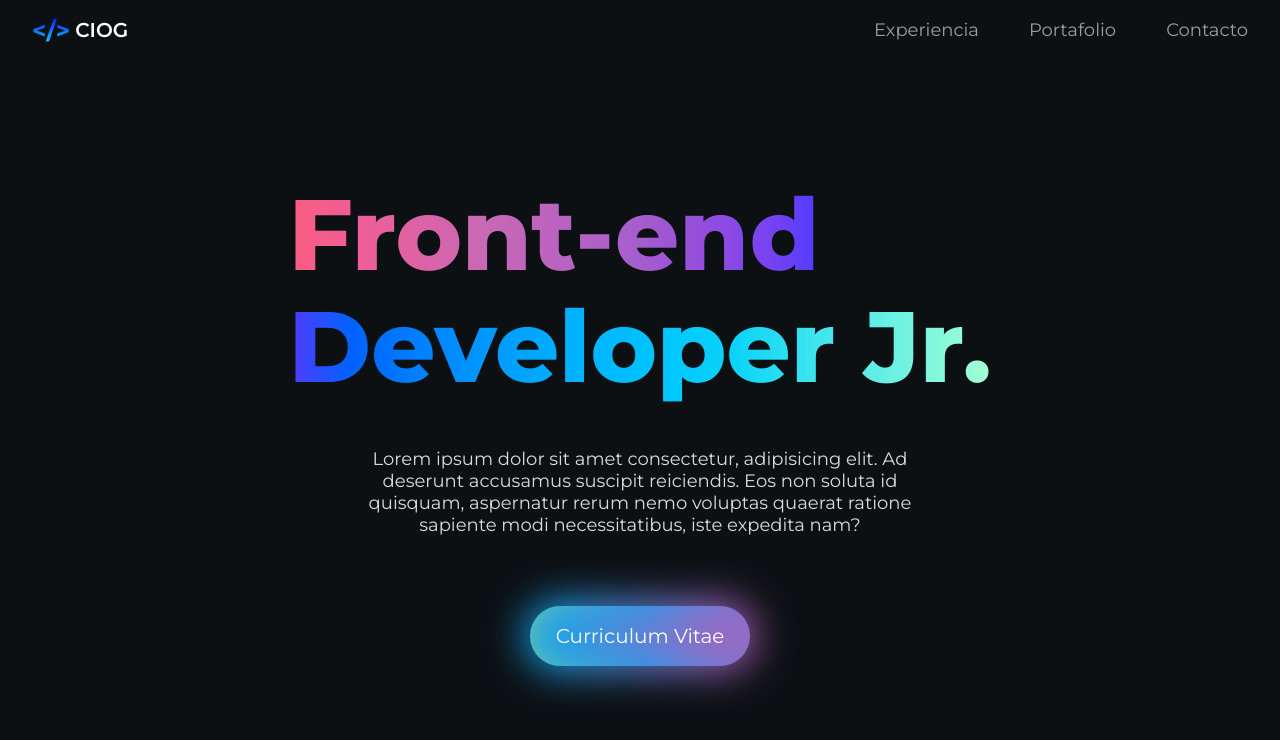
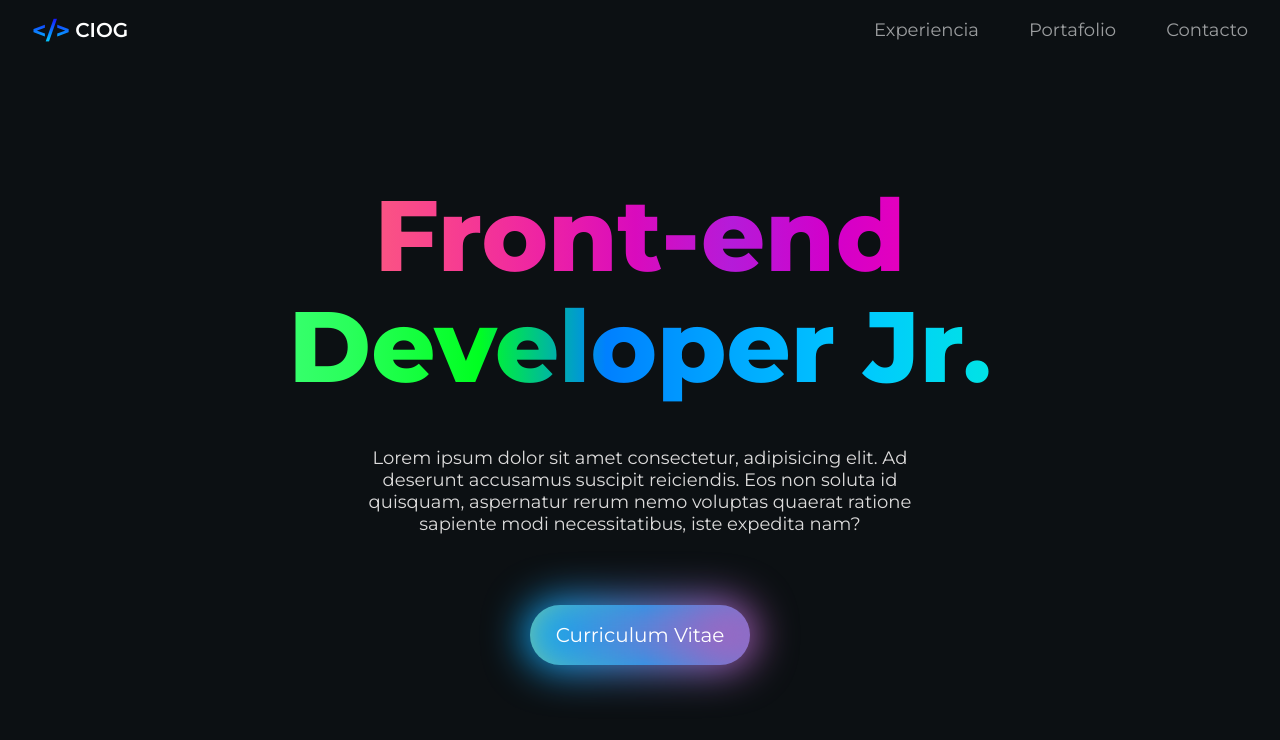
Before and after one commit to CIOG2/Portafolio, a Next.js app: page / in a window 1280 px wide. Shown: the top 740 px of the page. Built offline with nearby package versions, Linux system fonts and the light colour scheme.

Commit message:
Fix: Best correction structure

```diff
--- a/Components/Header/Title/index.tsx
+++ b/Components/Header/Title/index.tsx
@@ -3,10 +3,9 @@ import Styles from './styles.module.scss';
 const Title = () => {
 
     return(
-        <section className={Styles.section}>
-             <div className={Styles.section__container}>
-                <h1 className={Styles.title}>
-                    <span className={Styles.title__text_1}>
+        <div className={Styles["section__container"]}>
+            <h1 className={Styles["title"]}>
+                <span className={Styles["title__text_1"]}>
                     Front-end
                 </span>
                     <br />
@@ -15,7 +14,6 @@ const Title = () => {
                 </span>
             </h1>
         </div>
-        </section>
     )
 }
 
--- a/Components/Header/Title/styles.module.scss
+++ b/Components/Header/Title/styles.module.scss
@@ -1,11 +1,3 @@
-.section{
-    display: flex;
-    justify-content: center;
-    align-items: center;
-    flex-direction: column;
-    width: 100%;
-    height: auto;
-}
 
 .section__container{
     display: flex;
@@ -23,7 +15,9 @@
     font-weight: 800;
     background-clip: text;
     color: transparent;
-    background-image: linear-gradient(to right, #fb5d7f, #f25d8f, #e7609d, #d864aa, #c869b4, #c065bb, #b562c3, #a860cb, #9d54d6, #8e4ae3, #7742f0, #503cff);
+    background-size: 400%;
+    animation: animation 16s linear infinite;
+    background-image: linear-gradient(to right, #fb5d7f, #f8418e, #ee24a3, #d90bbd, #b51bd9, #d200ca, #e900ba, #fb00ab, #ff4d75, #ff8c55, #fbbe59, #fb5d7f, #f8418e, #ee24a3, #d90bbd, #b51bd9, #d200ca, #e900ba, #fb00ab, #ff4d75, #ff8c55, #fbbe59, #e0e786);
 }
 
 .title__text--2{
@@ -31,8 +25,25 @@
     font-weight: 800;
     background-clip: text;
     color: transparent;
-    background-image: linear-gradient(to right, #523aff, #0063ff, #007fff, #0096ff, #00aaff, #00b9ff, #00c7fd, #0cd4f8, #34e1f0, #5aece7, #7ff6dc, #a3ffd3);
+    background-size: 400%;
+    animation: animation 19s linear infinite;
+    background-image: linear-gradient(to right, #523aff, #0080ff, #00a9ff, #00c9ff, #00e3e5, #2deed9, #56f7ca, #7dffb7, #61ff9e, #46ff80, #29ff5b, #00ff21, #0080ff, #00a9ff, #00c9ff, #00e3e5, #2deed9, #56f7ca, #7dffb7, #61ff9e, #46ff80, #29ff5b, #00ff21);
 }
+
+
+@keyframes animation {
+    0% {
+        background-position: 0%;
+    }
+    50% {
+        background-position: 100%;
+    }
+    100% {
+        background-position: 0%;
+    }
+}
+
+
 
 
 
@@ -68,6 +79,7 @@
 
     .title{
         line-height: 7rem;
+        text-align: center;
     }
 
 }
```
Lines whose indentation alone changed are shown as unchanged.
